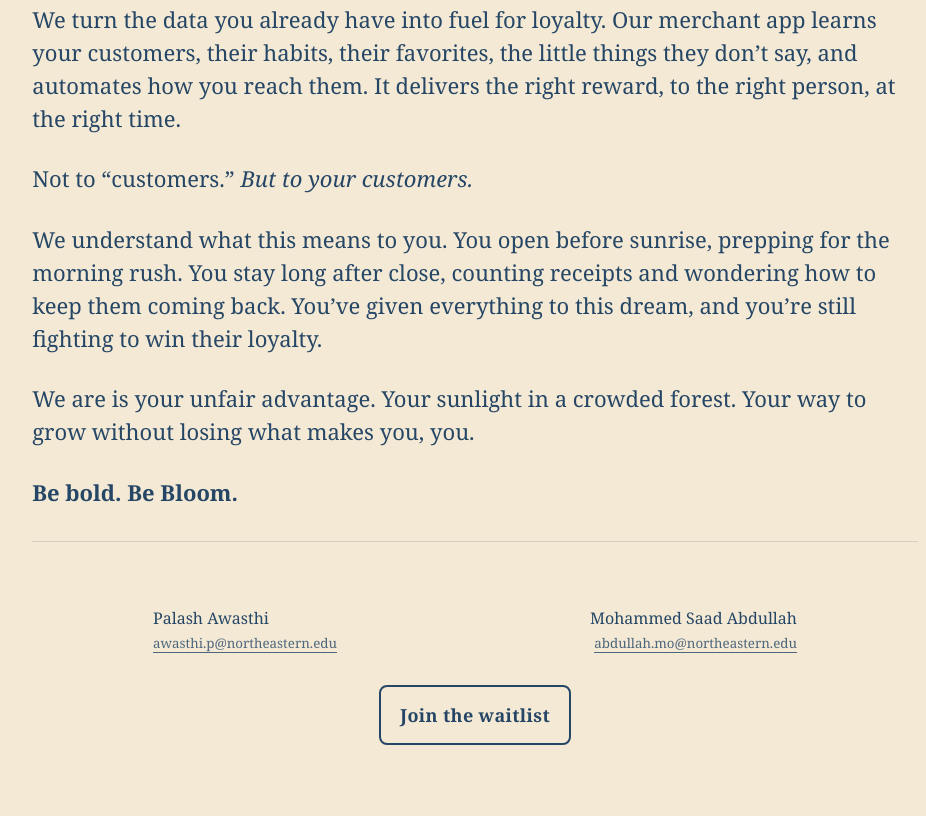
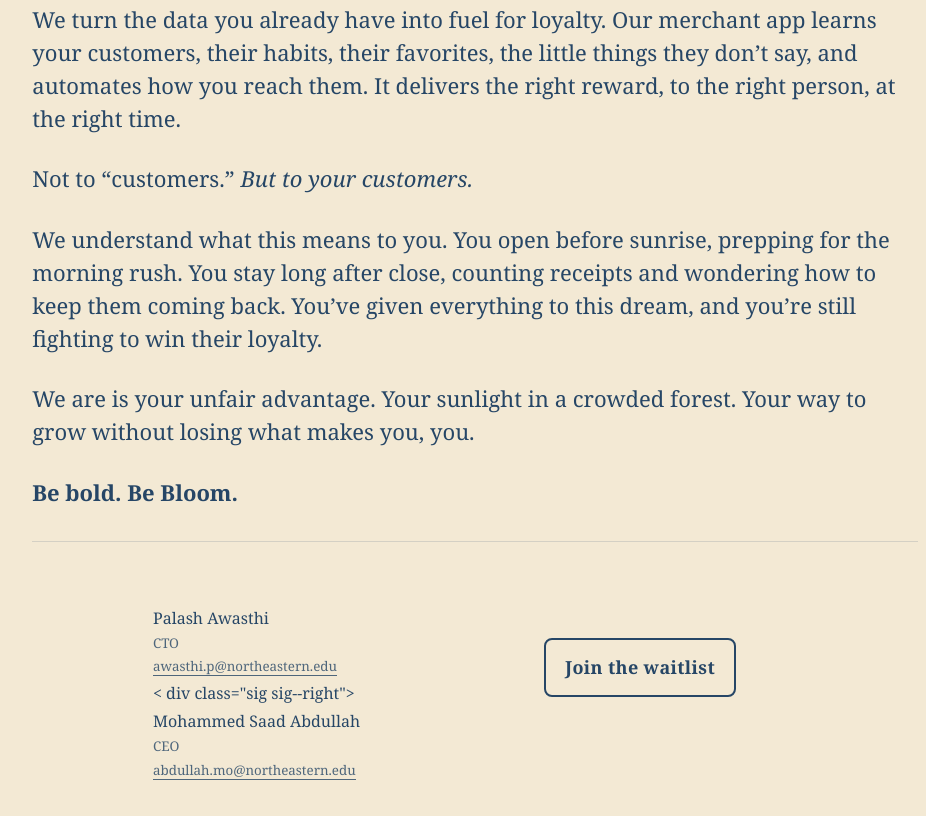
Before and after one commit to echelon-org/website-initial, a plain HTML site: page index.html in a window 1280 px wide. Shown: the part 828-1644 px from the top of the page, without its empty margins (165-1091 px from the left). Drawn offline with Linux system fonts and the light colour scheme.

Commit message:
added titles

```diff
--- a/index.html
+++ b/index.html
@@ -166,14 +166,16 @@
     <footer>
       <div class="signatures" aria-label="Founders">
         <div class="sig sig--left">
-          <div>Palash Awasthi</div>
-          <small><a href="mailto:awasthi.p@northeastern.edu" style="color:inherit; text-decoration: none; border-bottom: 1px solid currentColor;">awasthi.p@northeastern.edu</a></small>
+            <div class="sig sig--left">
+              <div>Palash Awasthi</div>
+             <small>CTO</small>
+             <small><a href="mailto:awasthi.p@northeastern.edu" style="color:inherit; text-decoration: none; border-bottom: 1px solid currentColor;">awasthi.p@northeastern.edu</a></small>
         </div>
-        <div class="sig sig--right">
-          <div>Mohammed Saad Abdullah</div>
-          <small><a href="mailto:abdullah.mo@northeastern.edu" style="color:inherit; text-decoration: none; border-bottom: 1px solid currentColor;">abdullah.mo@northeastern.edu</a></small>
+<       div class="sig sig--right">
+             <div>Mohammed Saad Abdullah</div>
+             <small>CEO</small>
+             <small><a href="mailto:abdullah.mo@northeastern.edu" style="color:inherit; text-decoration: none; border-bottom: 1px solid currentColor;">abdullah.mo@northeastern.edu</a></small>
         </div>
-      </div>
       <div class="cta" role="region" aria-label="Join the waitlist">
         <a class="btn" href="https://forms.gle/fHoczuUytbnY3HPX8" target="_blank" rel="noopener">Join the waitlist</a>
       </div>
```
